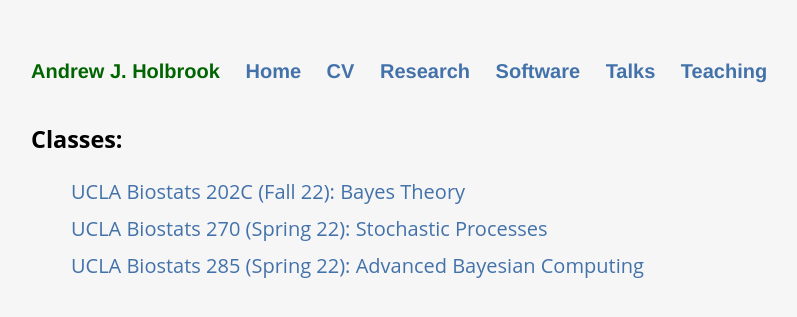
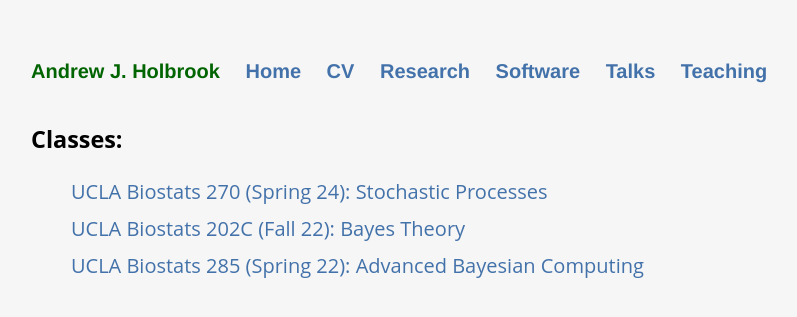
Before and after one commit to andrewjholbrook/andrewjholbrook.github.io, a Jekyll site: the page built from teaching.html, in a window 1280 px wide. Shown: the top 317 px of the page, without its empty margins (161-958 px from the left). Built offline with Jekyll 4.4.1, drawn with Linux system fonts in a browser that asks for light colours; a style sheet for code colours, icons or effects is not loaded.

Commit message:
Update teaching.html

```diff
--- a/teaching.html
+++ b/teaching.html
@@ -12,8 +12,8 @@ title: Andrew Holbrook | Teaching
 
 <div>
 <ul id="news">
+                  <li> <a href="https://ucla-biostats-270.github.io/index.html" target="_blank">UCLA Biostats 270 (Spring 24): Stochastic Processes</a>
          <li> <a href="https://ucla-biostats-202c.github.io/index.html" target="_blank">UCLA Biostats 202C (Fall 22): Bayes Theory</a>
-            <li> <a href="https://ucla-biostats-270.github.io/index.html" target="_blank">UCLA Biostats 270 (Spring 22): Stochastic Processes</a>
       <li> <a href="https://ucla-biostats-285.github.io/index.html" target="_blank">UCLA Biostats 285 (Spring 22): Advanced Bayesian Computing</a>
 </ul>
 
```
